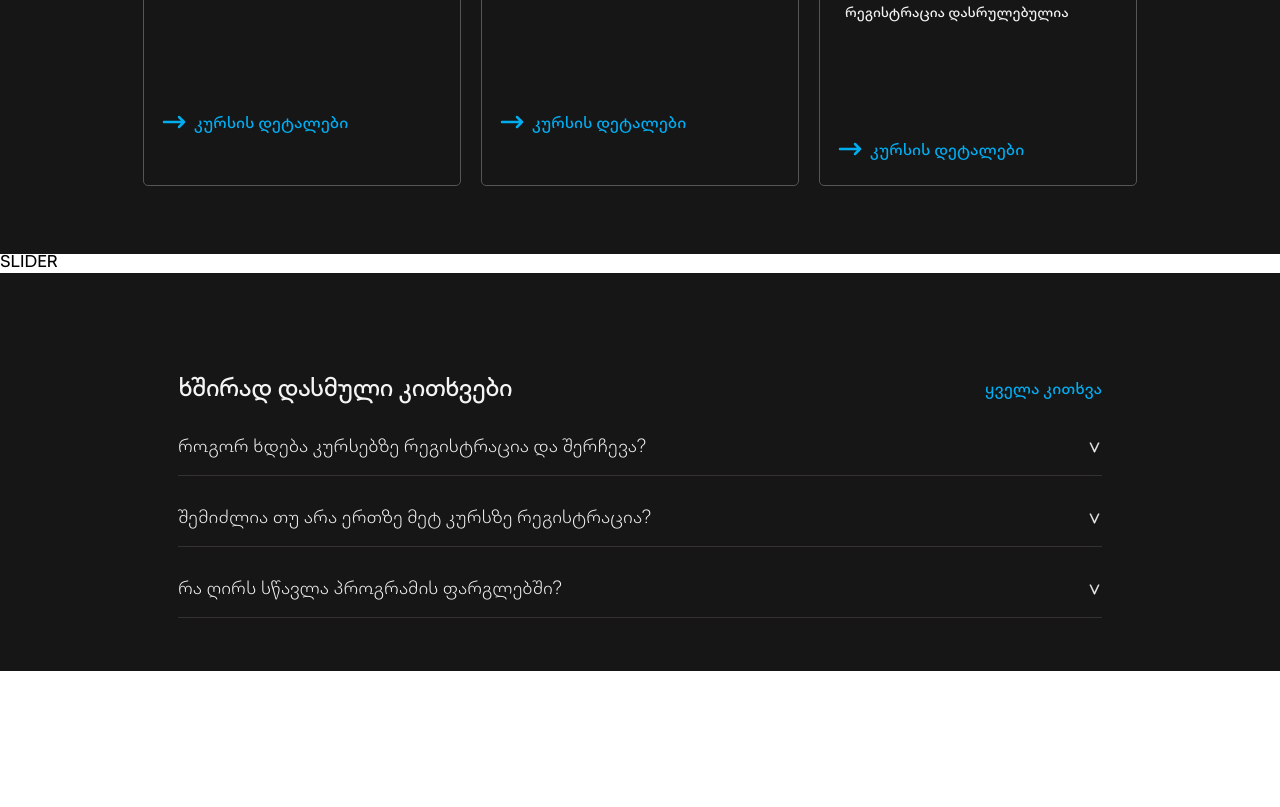
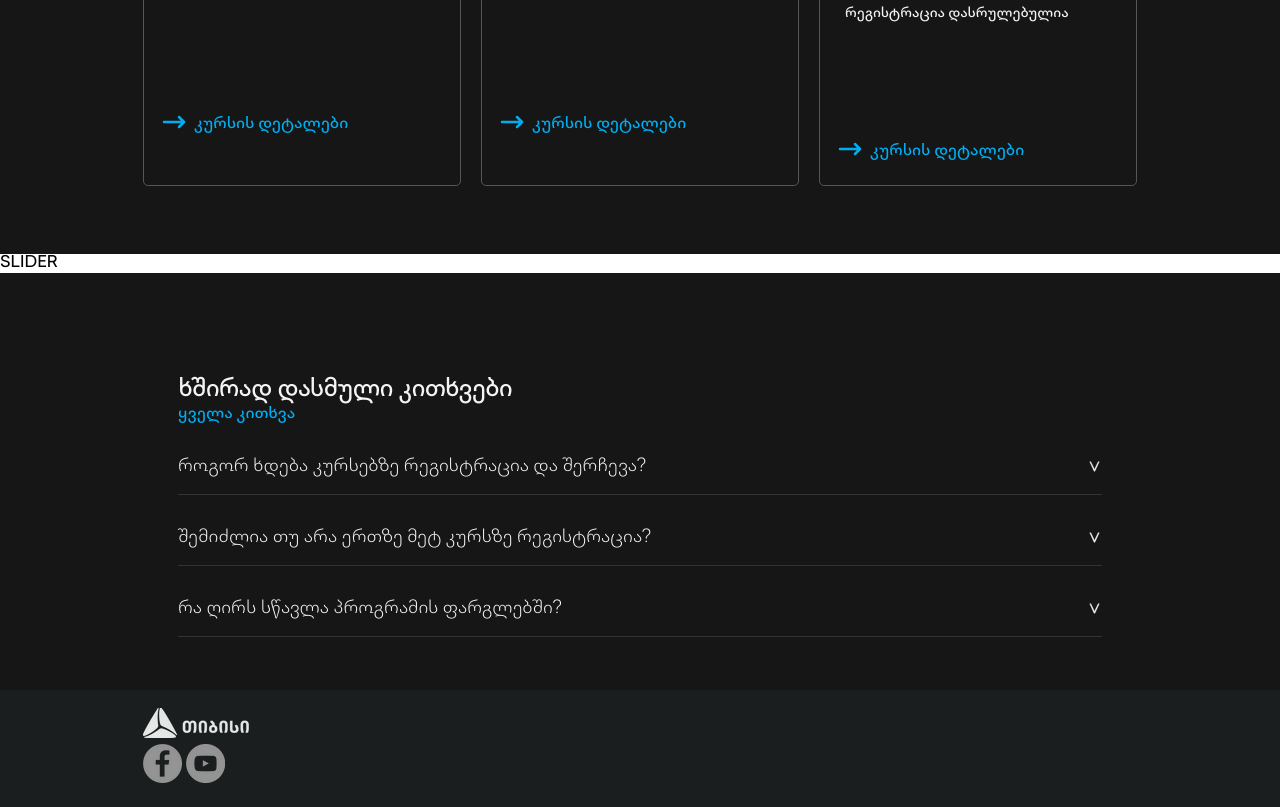
Before and after one commit to Vanoo123/TBCxUSAID, a plain HTML site: page index.html in a window 1280 px wide. Shown: the part 2178-2985 px from the top of the page. Before the commit the page ends 2849 px from the top, so only its background shows below. Drawn offline with Linux system fonts and the light colour scheme.

Commit message:
Created Footer

```diff
--- a/index.html
+++ b/index.html
@@ -290,21 +290,25 @@
     <section class="fourth_section">
         <div class="container">
             <div class="accordion">
-                <div class="accordion_title">
-                    <h2>ხშირად დასმული კითხვები</h2>
-                    <a href="#">ყველა კითხვა</a>
+                <div class="damn">
+                    <div class="accordion_title">
+                        <h2>ხშირად დასმული კითხვები</h2>
+                    </div>
+                    <div class="move_hyperlink">
+                        <a href="#">ყველა კითხვა</a>
+                    </div>
                 </div>
                 <div class="faq">
                     <div class="question">
                         <h3>როგორ ხდება კურსებზე რეგისტრაცია და შერჩევა?</h3>
-                        <img src="/images/greater.svg" alt="greater" width="15px" height="15px">
+                        <img src="images/greater.svg" alt="greater" width="15px" height="15px">
                     </div>
                     <div class="answer">
                         <div>
-                            <span>
-                                TEST
+                            <span class="answer_title">
+                                კურსზე რეგისტრაციისთვის უნდა გაიარო რამდენიმე ეტაპი:
                             </span>
-                            <div>
+                            <div class="first_answer">
                                 <span>
                                     I ეტაპი - პირველ ეტაპზე საჭიროა, შეავსო სასურველი კურსისთვის განკუთვნილი
                                     სარეგისტრაციო
@@ -334,14 +338,16 @@
                                     ხელშეკრულება.
                                 </span>
                             </div>
-                            <span>TEST</span>
+                            <span>* სანამ კურსზე დარეგისტრირდები მნიშვნელოვანია, ყურადღებით წაიკითხო კურსის აღწერა, ნახო
+                                რას ისწავლი კურსის განმავლობაში და გაიგო გააჩნია თუ არა კურსს დასწრების წინაპირობა.
+                            </span>
                         </div>
                     </div>
                 </div>
                 <div class="faq">
                     <div class="question">
                         <h3>შემიძლია თუ არა ერთზე მეტ კურსზე რეგისტრაცია?</h3>
-                        <img src="/images/greater.svg" alt="greater" width="15px" height="15px">
+                        <img src="images/greater.svg" alt="greater" width="15px" height="15px">
                     </div>
                     <div class="answer">
                         <p>
@@ -354,13 +360,32 @@
                 <div class="faq">
                     <div class="question">
                         <h3>რა ღირს სწავლა პროგრამის ფარგლებში?</h3>
-                        <img src="/images/greater.svg" alt="greater" width="15px" height="15px">
+                        <img src="images/greater.svg" alt="greater" width="15px" height="15px">
                     </div>
                     <div class="answer">
                         <p>
                             პროგრამის ფარგლებში კურსებზე სწავლა სრულიად დაფინანსებულია თიბისი ბანკისა და USAID-ის მიერ.
                         </p>
                     </div>
+                </div>
+                <div class="hyperlink">
+                    <a href="#">ყველა კითხვა</a>
+                </div>
+            </div>
+        </div>
+    </section>
+    <section class="fifth_section">
+        <div class="container">
+            <div>
+                <div>
+                    <img src="images/tbclogo.webp" alt="tbcLogo">
+                </div>
+                <div>
+                    <img src="images/facebook.webp" alt="facebookLogo">
+                    <img src="images/youtube.webp" alt="youtubeLogo">
+                </div>
+                <div>
+                    <span></span>
                 </div>
             </div>
         </div>
--- a/styles/style.css
+++ b/styles/style.css
@@ -244,7 +244,6 @@ a {
 }
 
 .hero_title h2 {
-  /* line-height: normal; */
   font-family: "tbcBOLD", sans-serif;
   font-size: 38px;
 }
@@ -285,6 +284,7 @@ a {
 }
 
 /* HERO STYLES END */
+/*  */
 
 /* Second Section Styles */
 
@@ -368,6 +368,11 @@ a {
 /* Card styles */
 
 /* Second Section Styles */
+/*  */
+
+/* Third Section Styles */
+
+/*  */
 
 /* Fourth Section Styles */
 
@@ -378,6 +383,8 @@ a {
 
 .accordion {
   padding: 85px 35px 35px 35px;
+  display: flex;
+  flex-direction: column;
 }
 
 .accordion_title {
@@ -391,13 +398,12 @@ a {
   font-size: 24px;
 }
 
-.accordion_title a {
+.move_hyperlink a {
   font-family: "tbcMEDIUM", sans-serif;
   color: #00aef3;
 }
 
 .faq {
-  /* max-width: 700px; */
   margin-top: 2rem;
   padding-bottom: 1rem;
   border-bottom: 1px solid #353131;
@@ -423,17 +429,34 @@ a {
   transition: max-height 0.5s ease-in-out;
 }
 
-.answer p,
-span {
+.answer_title {
+  margin: 35px 0 0 4px;
+}
+
+.answer span {
+  font-family: "tbcLIGHT", sans-serif;
+  font-weight: 200;
+  color: #f4f4f4;
+  line-height: 2;
+  font-size: 14px;
+  display: flex;
+}
+
+.first_answer {
+  padding: 25px;
+}
+
+.answer p {
   font-family: "tbcLIGHT", sans-serif;
   font-weight: 100;
   color: #f4f4f4;
   line-height: 2;
   font-size: 14px;
+  padding: 25px 0 0 5px;
 }
 
 .faq.active .answer {
-  max-height: 300px;
+  max-height: 800px;
   animation: fade 1s ease-in-out;
 }
 
@@ -443,6 +466,15 @@ span {
 
 .faq.active img {
   transform: rotate(270deg);
+}
+/*  */
+
+.fifth_section {
+  background-color: #1b1e1e;
+}
+
+.hyperlink {
+  display: none;
 }
 
 /* Animation For FAQ-Accordion */
@@ -511,4 +543,16 @@ span {
   .scrolled-down {
     transform: translateY(-100%);
   }
+
+  .accordion .move_hyperlink {
+    order: 3;
+  }
+
+  .move_hyperlink {
+    display: none;
+  }
+
+  .hyperlink {
+    display: flex;
+  }
 }
```
Also changed, not shown: images/facebook.webp (added), images/tbclogo.webp (added), images/youtube.webp (added).
